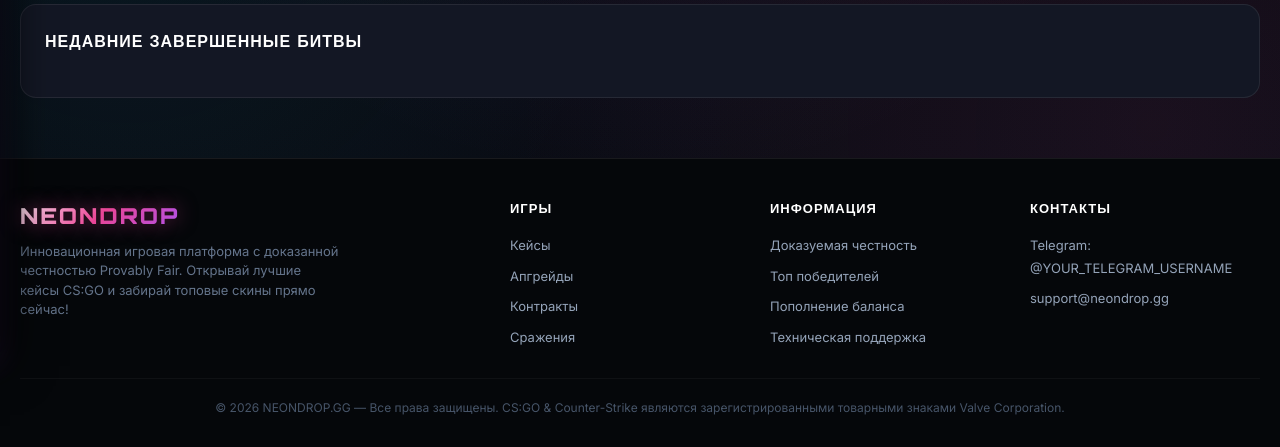
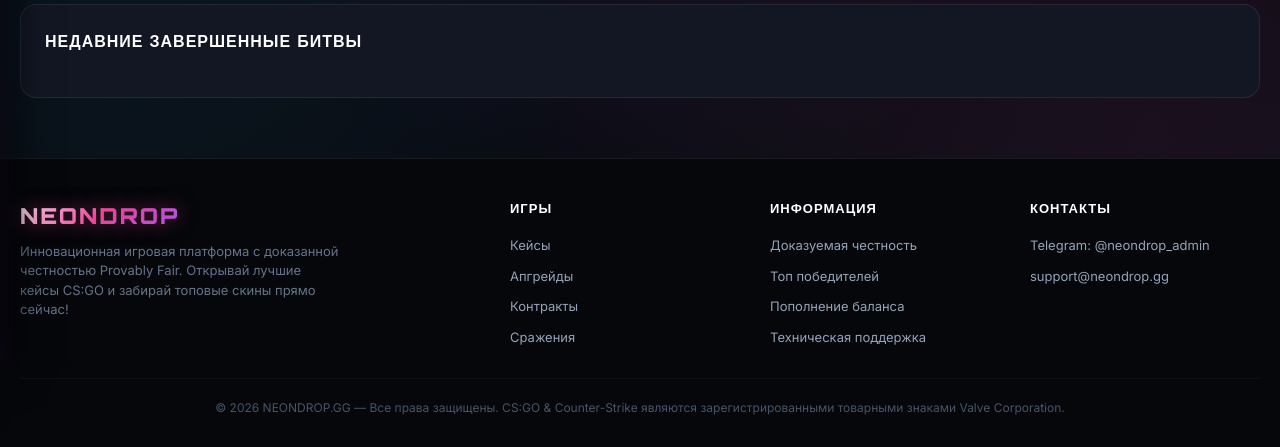
Before and after one commit to hayotbek003/neondrop, a Django app: page /battles/ in a window 1280 px wide. Shown: the part 434-881 px from the top of the page. Run offline with Django 5.2, Linux system fonts and the light colour scheme; a user stored in the database is signed in; data comes from the database, SQL or seed files in the repository; data that the repository does not hold is empty.

Commit message:
chore: replace all Telegram placeholder links with neondrop_admin

```diff
--- a/templates/base.html
+++ b/templates/base.html
@@ -71,7 +71,7 @@
         <svg viewBox="0 0 24 24" fill="none" stroke="currentColor" stroke-width="2"><path d="M12 22s8-4 8-10V5l-8-3-8 3v7c0 6 8 10 8 10z"></path></svg>
         <span>Честность (Fairness)</span>
       </a>
-      <a href="https://t.me/YOUR_TELEGRAM_USERNAME" target="_blank" class="drawer-link">
+      <a href="https://t.me/neondrop_admin" target="_blank" class="drawer-link">
         <svg viewBox="0 0 24 24" fill="none" stroke="currentColor" stroke-width="2"><path d="M21 15a2 2 0 0 1-2 2H7l-4 4V5a2 2 0 0 1 2-2h14a2 2 0 0 1 2 2z"></path></svg>
         <span>Поддержка Telegram</span>
       </a>
@@ -267,13 +267,13 @@
             <li><a href="{% url 'cases:fairness' %}">Доказуемая честность</a></li>
             <li><a href="{% url 'cases:top' %}">Топ победителей</a></li>
             <li><a href="{% url 'payments:deposit' %}">Пополнение баланса</a></li>
-            <li><a href="https://t.me/YOUR_TELEGRAM_USERNAME" target="_blank">Техническая поддержка</a></li>
+            <li><a href="https://t.me/neondrop_admin" target="_blank">Техническая поддержка</a></li>
           </ul>
         </div>
         <div>
           <h4 class="footer-heading">Контакты</h4>
           <ul class="footer-links">
-            <li><a href="https://t.me/YOUR_TELEGRAM_USERNAME" target="_blank">Telegram: @YOUR_TELEGRAM_USERNAME</a></li>
+            <li><a href="https://t.me/neondrop_admin" target="_blank">Telegram: @neondrop_admin</a></li>
             <li><a href="mailto:support@neondrop.gg">support@neondrop.gg</a></li>
           </ul>
         </div>
```
Also changed, not shown: SECURITY.md (+1 -1 lines), README.md.
